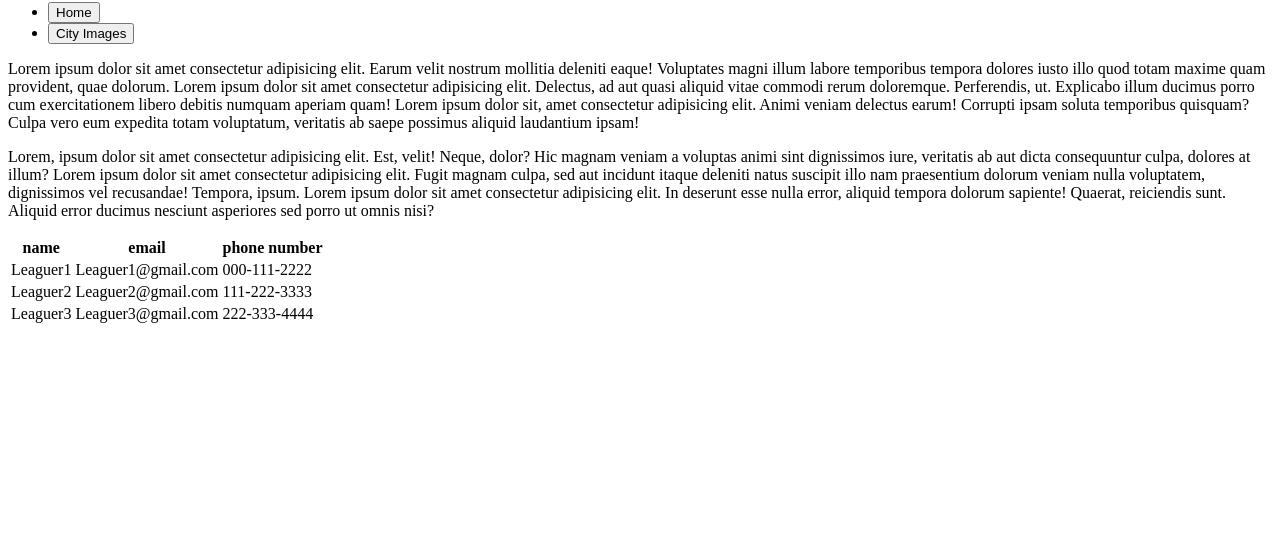
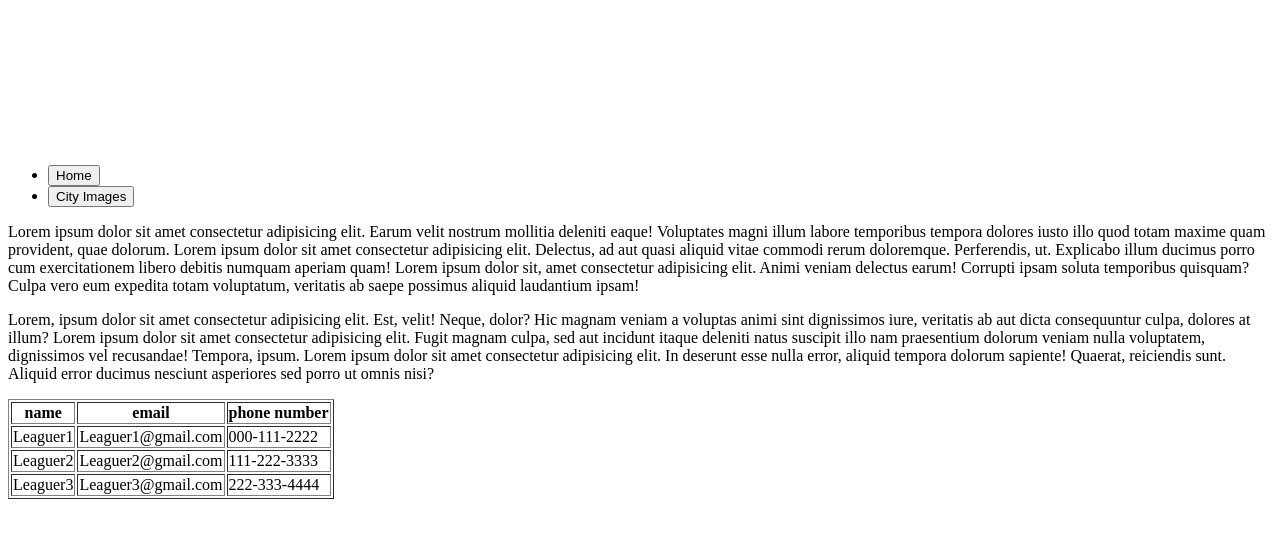
Before and after one commit to pyigo/simple-travel-site, a plain HTML site: page index.html in a window 1280 px wide. Shown: the part 78-616 px from the top of the page. Drawn offline with Linux system fonts and the light colour scheme.

Commit message:
created stylesheet and added images

```diff
--- /dev/null
+++ b/css/style.css
@@ -0,0 +1,15 @@
+h1{
+    height: 200px;
+
+}
+
+img.photo{
+   width: 45vw;
+   height: 45vw;
+}
+
+table {
+
+    border:1;
+    color: black;
+}
--- a/index.html
+++ b/index.html
@@ -5,6 +5,7 @@
     <meta http-equiv="X-UA-Compatible" content="IE=edge">
     <meta name="viewport" content="width=device-width, initial-scale=1.0">
     <title>STS</title>
+    <link rel="stylesheet" href="/css/style.css">
 </head>
 <body>
     <header>
@@ -37,7 +38,7 @@
     <p>
       Lorem, ipsum dolor sit amet consectetur adipisicing elit. Est, velit! Neque, dolor? Hic magnam veniam a voluptas animi sint dignissimos iure, veritatis ab aut dicta consequuntur culpa, dolores at illum? Lorem ipsum dolor sit amet consectetur adipisicing elit. Fugit magnam culpa, sed aut incidunt itaque deleniti natus suscipit illo nam praesentium dolorum veniam nulla voluptatem, dignissimos vel recusandae! Tempora, ipsum. Lorem ipsum dolor sit amet consectetur adipisicing elit. In deserunt esse nulla error, aliquid tempora dolorum sapiente! Quaerat, reiciendis sunt. Aliquid error ducimus nesciunt asperiores sed porro ut omnis nisi?
     </p>
-    <table>
+    <table border="1">
         <tr>
             <th>name</th>
             <th>email</th>
@@ -59,6 +60,5 @@
             <td>222-333-4444</td>
         </tr>
     </table>
-
 </body>
 </html>
```
Also changed, not shown: cityimages.html (+13 -13 lines), images/familybike.jpg (added), images/microphone.jpg (added), 7 other files.
